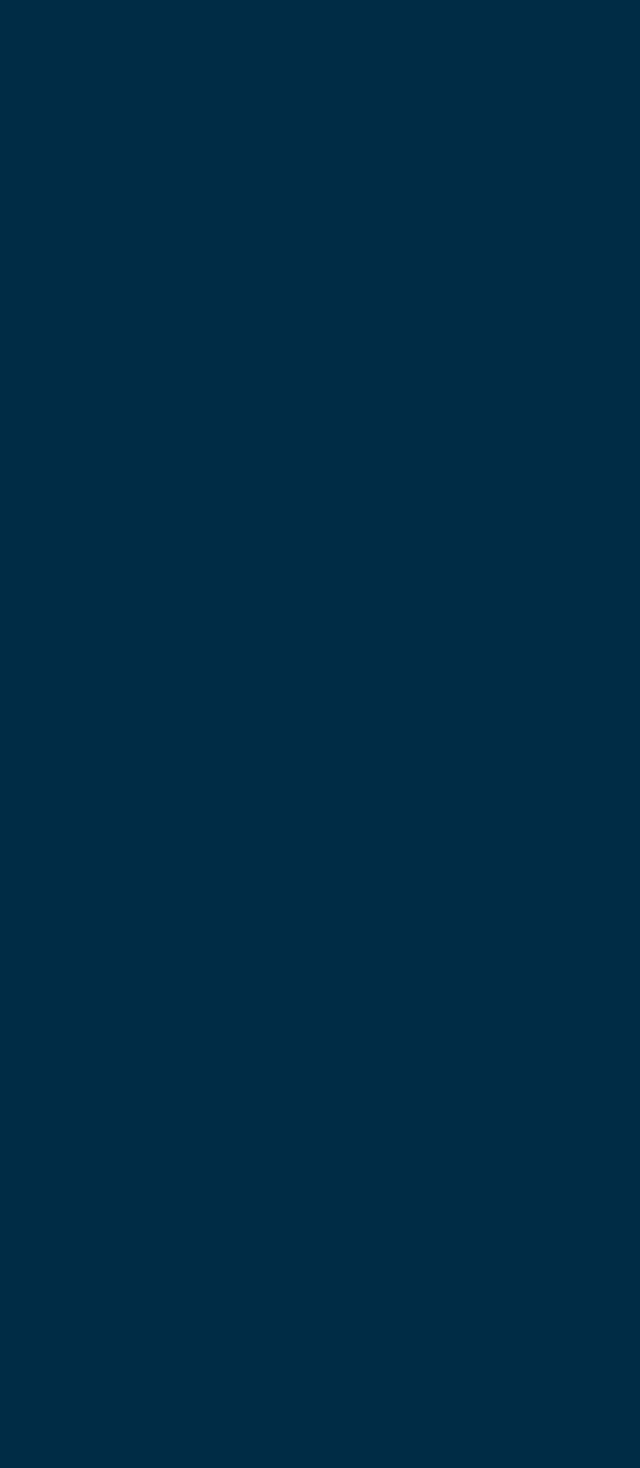
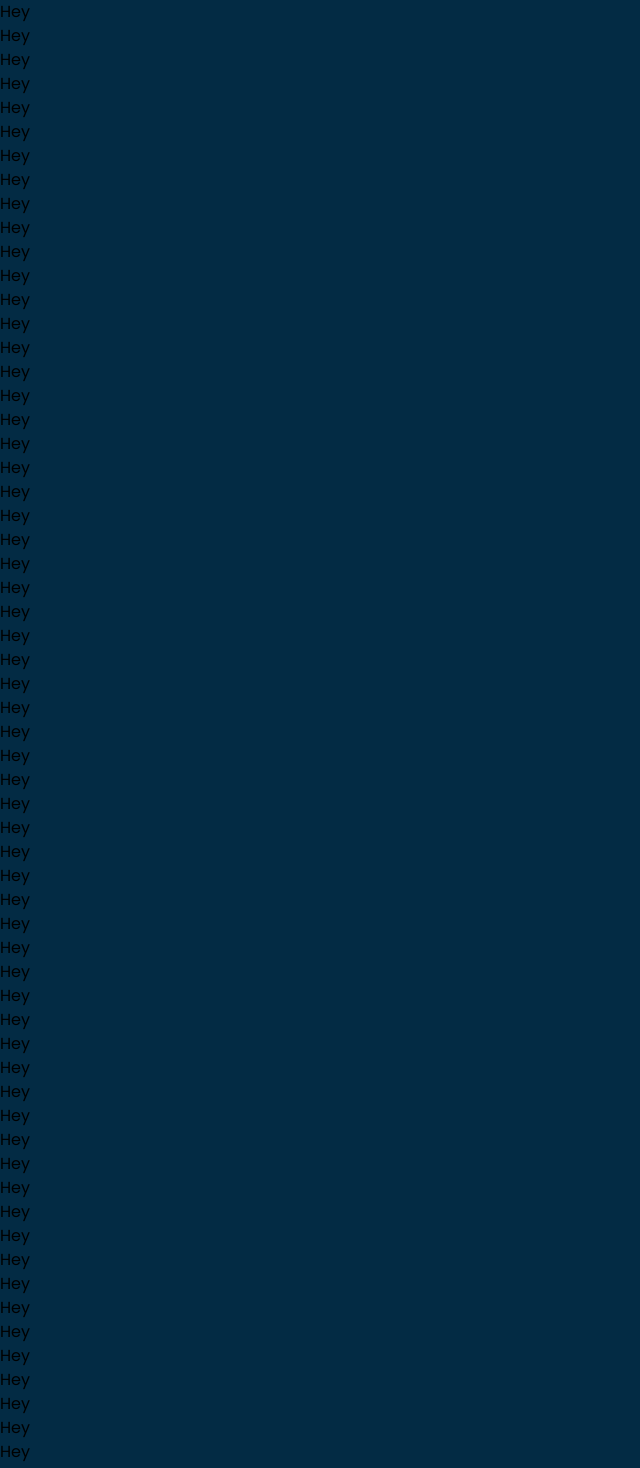
Before and after one commit to Pekoder/My-Portfolio, a React (Create React App) app: page / in a window 1280 px wide. Shown: the part 800-2268 px from the top of the page, without its empty margins (0-640 px from the left). Before the commit the page ends 854 px from the top, so only its background shows below. Built offline with nearby package versions, Linux system fonts and the light colour scheme.

Commit message:
Fixed ch

```diff
--- a/src/App.css
+++ b/src/App.css
@@ -1,12 +1,16 @@
-.patt {
+.patt{
   transform: rotate(120deg) scale(1.1);
-  position: absolute;
+  position: fixed;
   bottom: 100px;
   left: -690px;
+
 }
 @media screen and (max-width: 620px) {
   .patt {
     left: -300px;
-    transform: rotate(120deg) scale(1.2);
+    transform: rotate(120deg) scale(1.3);
   }
 }
+ body{
+  background-color: #032b44;
+ }
--- a/src/App.jsx
+++ b/src/App.jsx
@@ -8,13 +8,14 @@ import AboutPage from "./Components/AboutPage";
 
 function App() {
   return(
-
+<>
   <div>
     <img src={pattern} className="patt" alt="" />
     <Nav/>
     <Home/>
     <AboutPage/>
     </div>
+</>
   )
 
 }
--- a/src/Components/AboutPage.jsx
+++ b/src/Components/AboutPage.jsx
@@ -4,7 +4,77 @@ function AboutPage() {
   return (
   <>
 <div>
-
+<h1>Hey</h1>
+<h1>Hey</h1>
+<h1>Hey</h1>
+<h1>Hey</h1>
+<h1>Hey</h1>
+<h1>Hey</h1>
+<h1>Hey</h1>
+<h1>Hey</h1>
+<h1>Hey</h1>
+<h1>Hey</h1>
+<h1>Hey</h1>
+<h1>Hey</h1>
+<h1>Hey</h1>
+<h1>Hey</h1>
+<h1>Hey</h1>
+<h1>Hey</h1>
+<h1>Hey</h1>
+<h1>Hey</h1>
+<h1>Hey</h1>
+<h1>Hey</h1>
+<h1>Hey</h1>
+<h1>Hey</h1>
+<h1>Hey</h1>
+<h1>Hey</h1>
+<h1>Hey</h1>
+<h1>Hey</h1>
+<h1>Hey</h1>
+<h1>Hey</h1>
+<h1>Hey</h1>
+<h1>Hey</h1>
+<h1>Hey</h1>
+<h1>Hey</h1>
+<h1>Hey</h1>
+<h1>Hey</h1>
+<h1>Hey</h1>
+<h1>Hey</h1>
+<h1>Hey</h1>
+<h1>Hey</h1>
+<h1>Hey</h1>
+<h1>Hey</h1>
+<h1>Hey</h1>
+<h1>Hey</h1>
+<h1>Hey</h1>
+<h1>Hey</h1>
+<h1>Hey</h1>
+<h1>Hey</h1>
+<h1>Hey</h1>
+<h1>Hey</h1>
+<h1>Hey</h1>
+<h1>Hey</h1>
+<h1>Hey</h1>
+<h1>Hey</h1>
+<h1>Hey</h1>
+<h1>Hey</h1>
+<h1>Hey</h1>
+<h1>Hey</h1>
+<h1>Hey</h1>
+<h1>Hey</h1>
+<h1>Hey</h1>
+<h1>Hey</h1>
+<h1>Hey</h1>
+<h1>Hey</h1>
+<h1>Hey</h1>
+<h1>Hey</h1>
+<h1>Hey</h1>
+<h1>Hey</h1>
+<h1>Hey</h1>
+<h1>Hey</h1>
+<h1>Hey</h1>
+<h1>Hey</h1>
+<h1>Hey</h1>
 </div>
   </>
   )
--- a/src/Components/Nav.css
+++ b/src/Components/Nav.css
@@ -6,7 +6,7 @@
     box-sizing: border-box;
 }
 body{
-  background-color: #032b44;
+
   font-family: 'Poppins',system-ui;
 
 }
```
Also changed, not shown: src/bgpat.svg.
